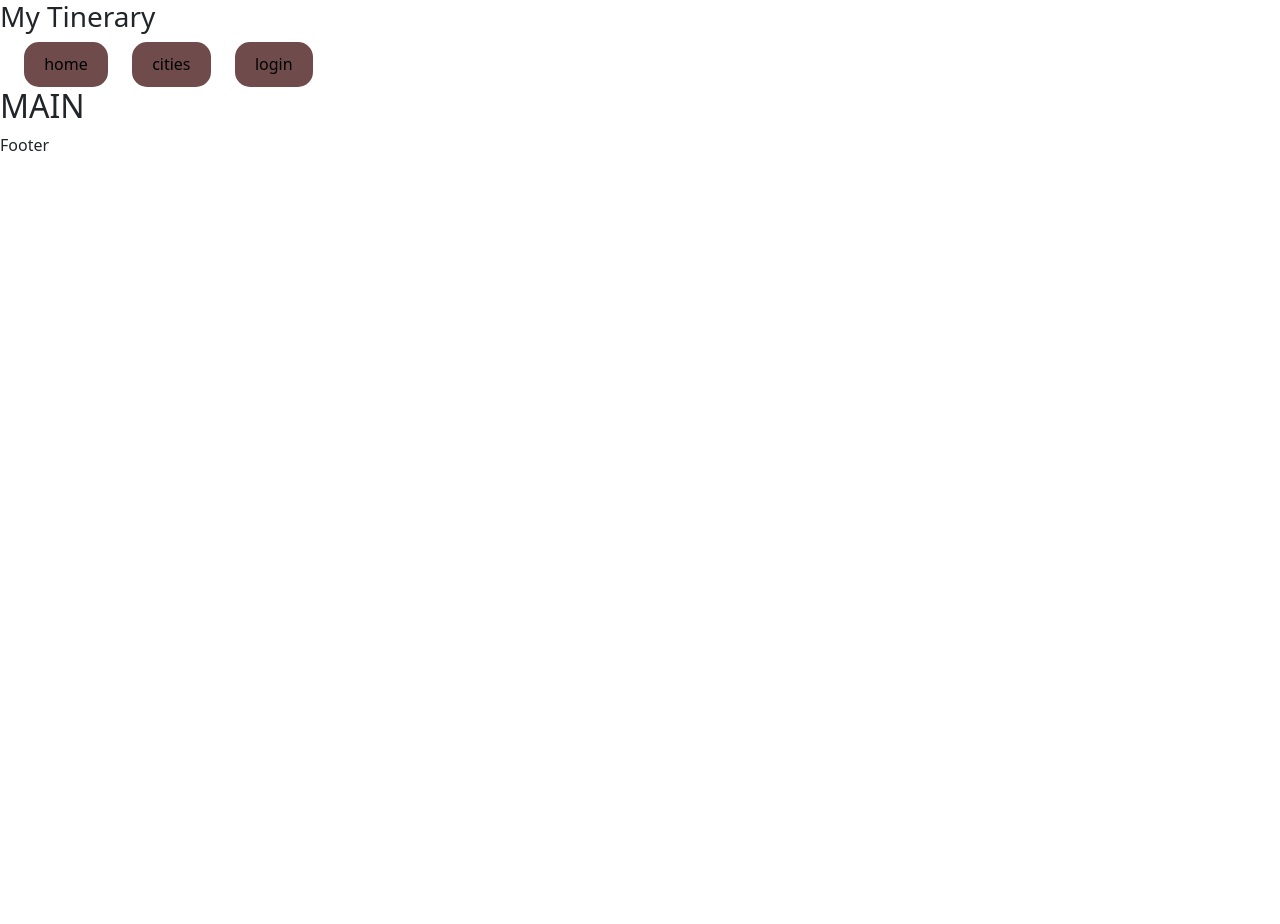
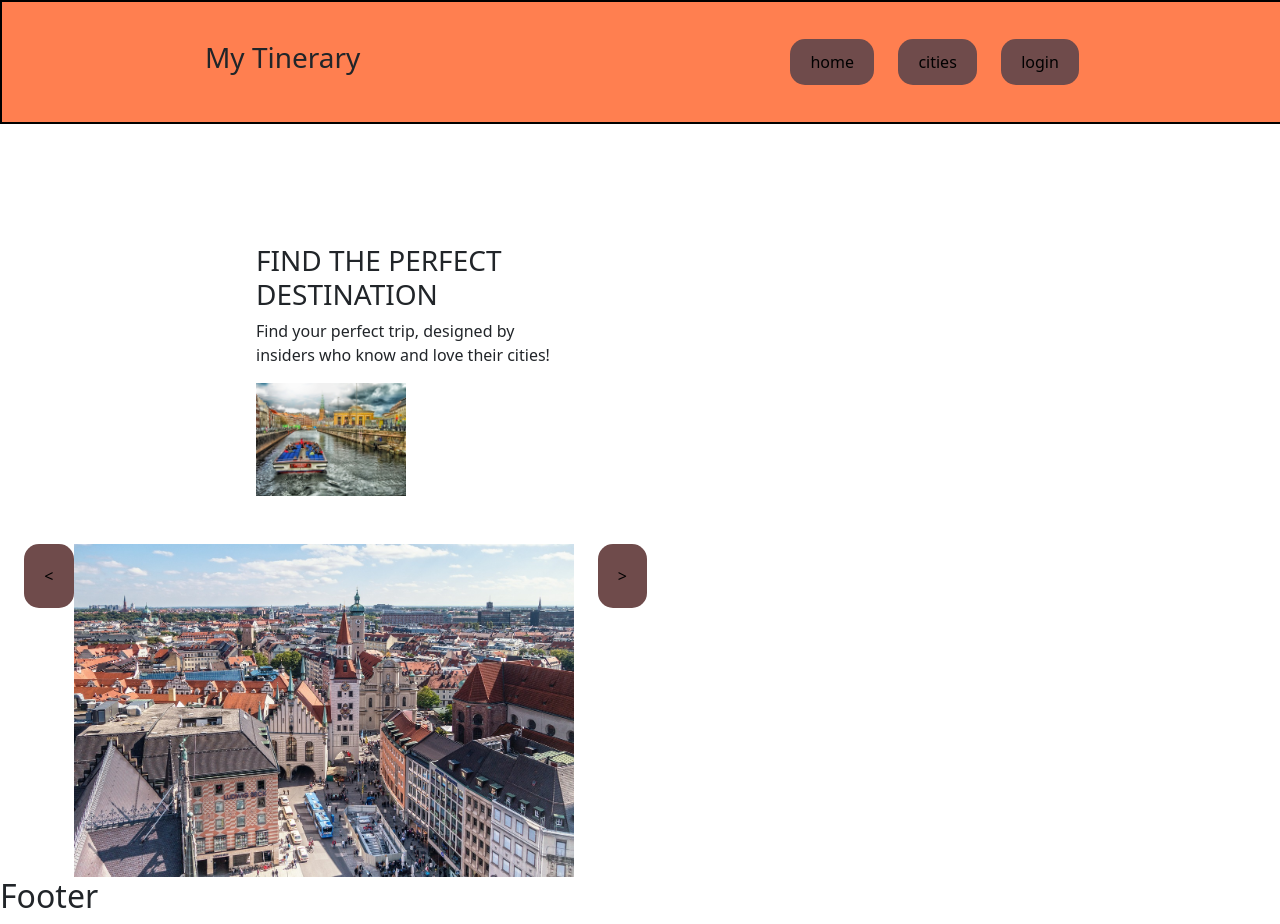
Before and after one commit to marguigle/mytinerary-front, a React (Vite) app: page / in a window 1280 px wide. Before the commit the page ends 800 px from the top, so only its background shows below. Built offline with nearby package versions, Linux system fonts and the light colour scheme.

Commit message:
se recupera la pagina

```diff
--- a/src/App.jsx
+++ b/src/App.jsx
@@ -1,14 +1,11 @@
 import "./App.css";
 import Home from "./pages/Home";
-
-/* import UncontrolledExample from "./components/carousel"; */
 import "bootstrap/dist/css/bootstrap.min.css";
 
 function App() {
   return (
     <>
       <Home />
-      {/* <UncontrolledExample /> */}
     </>
   );
 }
--- a/src/components/footer/Footer.jsx
+++ b/src/components/footer/Footer.jsx
@@ -1,6 +1,5 @@
-// eslint-disable-next-line no-unused-vars
-import React from "react";
+const Footer = () => {
+  return <h2>Footer</h2>;
+};
 
-export const Footer = () => {
-  return <div>Footer</div>;
-};
+export default Footer;
--- a/src/layouts/LayoutMain.jsx
+++ b/src/layouts/LayoutMain.jsx
@@ -1,17 +1,11 @@
+import Header from "../components/header/Header";
+import Footer from "../components/footer/Footer";
 const LayoutMain = (props) => {
   return (
     <>
-      <header className="header-main">
-        <h3>My Tinerary</h3>
-        <navbar className="container-btn">
-          <button>home</button>
-          <button>cities</button>
-          <button>login</button>
-        </navbar>
-      </header>
+      <Header />
       <main>{props.children}</main>
-
-      <footer>Footer</footer>
+      <Footer />
     </>
   );
 };
--- a/src/pages/Home.jsx
+++ b/src/pages/Home.jsx
@@ -1,9 +1,33 @@
-import LayoutMain from "../layouts/layoutMain";
+import "./home.css";
+import LayoutMain from "../layouts/LayoutMain";
 
 const Home = () => {
   return (
     <LayoutMain>
-      <h2>MAIN</h2>
+      <body className="container-body">
+        <div className="container-hero">
+          <h3>FIND THE PERFECT DESTINATION</h3>
+          <p>
+            Find your perfect trip, designed by insiders who know and love their
+            cities!
+          </p>
+          <img
+            src="../../../public/img/copenhagen-142711_1280.jpg"
+            alt=""
+            className="img-hero"
+          />
+        </div>
+
+        <div className="contenedor-carrusel">
+          <button className="btn-carrusel">{"<"}</button>
+          <img
+            src="../../../public/img/munich-1572429_1280.jpg"
+            className="img-carrusel"
+            alt=""
+          />
+          <button className="btn-carrusel">{">"}</button>
+        </div>
+      </body>
     </LayoutMain>
   );
 };
--- a/src/components/main/homeMain.css
+++ b/src/pages/home.css
@@ -13,3 +13,15 @@
 .img-hero {
   max-width: 150px;
 }
+.contenedor-carrusel {
+  display: flex;
+  align-content: center;
+  justify-content: center;
+  object-fit: cover;
+}
+.img-carrusel {
+  max-width: 500px;
+}
+.btn-carrusel {
+  height: 4rem;
+}
```
Also changed, not shown: src/components/carousel.jsx (deleted, +0 -34 lines), src/components/main/HomeMain.jsx (deleted, +0 -22 lines).
